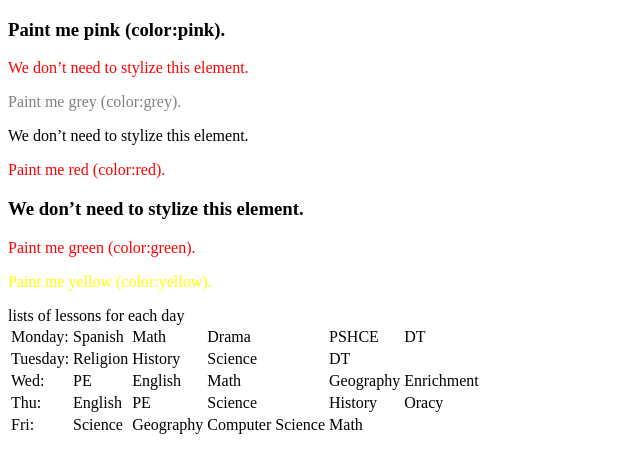
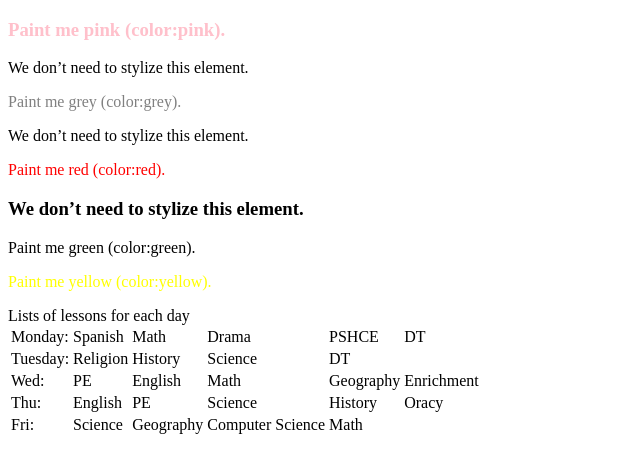
Before and after one commit to Il0XUS/hw8, a plain HTML site: page index.html in a window 1280 px wide. Shown: the whole page, without its empty margins (0-640 px from the left). Drawn offline with Linux system fonts and the light colour scheme.

Commit message:
new changes

```diff
--- a/css/styles.css
+++ b/css/styles.css
@@ -1,9 +1,13 @@
 #greycol {
     color: grey;
 }
-div > p {
-    color: red;
-}
+
 .yellow {
     color: yellow ;
 }
+p:nth-child(1) {
+    color:red
+}
+h3:nth-child(1) {
+    color:pink
+}
--- a/index.html
+++ b/index.html
@@ -27,7 +27,7 @@
     </div>
     <table>
       <thead>
-        lists of lessons for each day
+        Lists of lessons for each day
       </thead>
       <tr>
         <td>Monday:</td>
```
